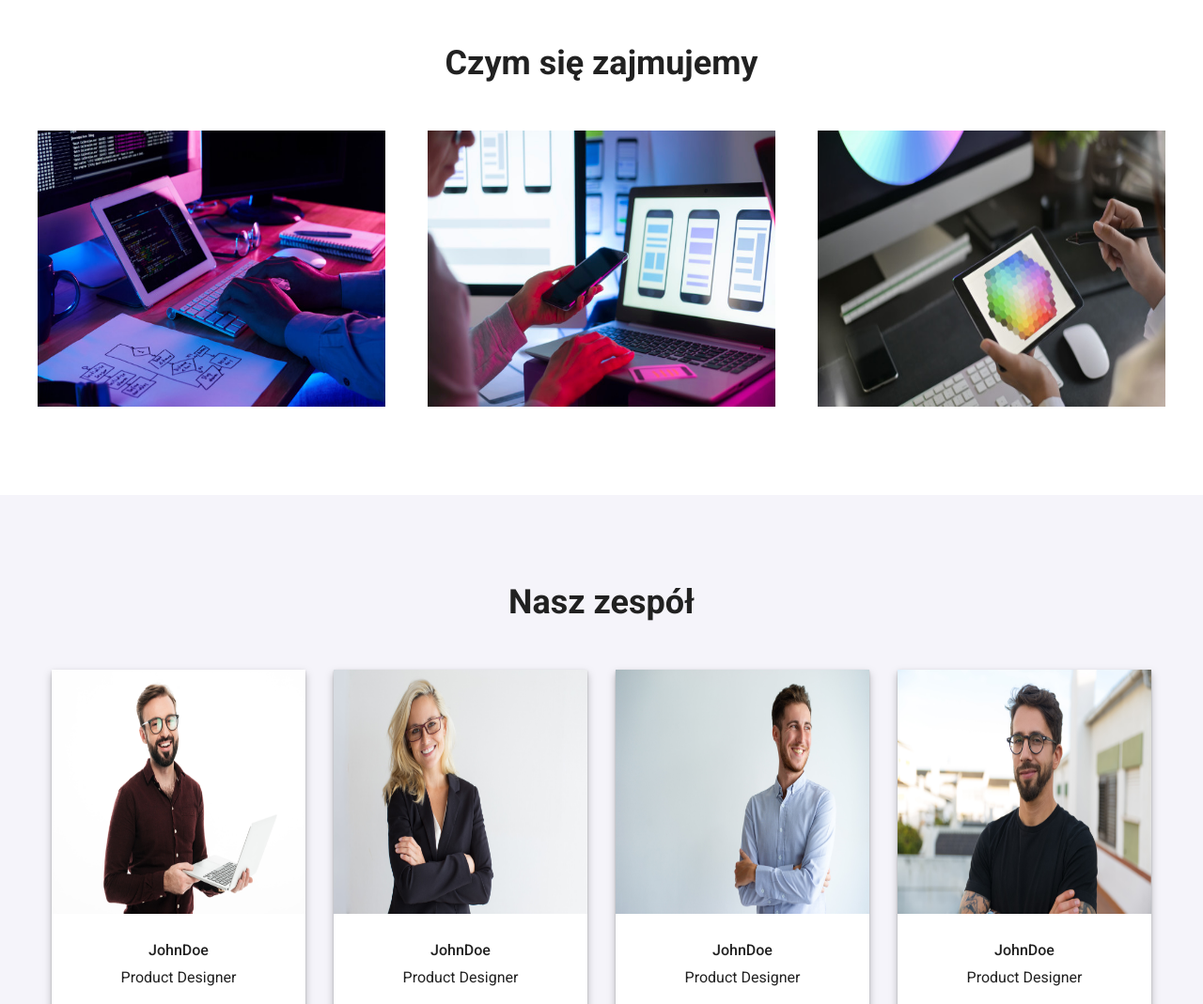
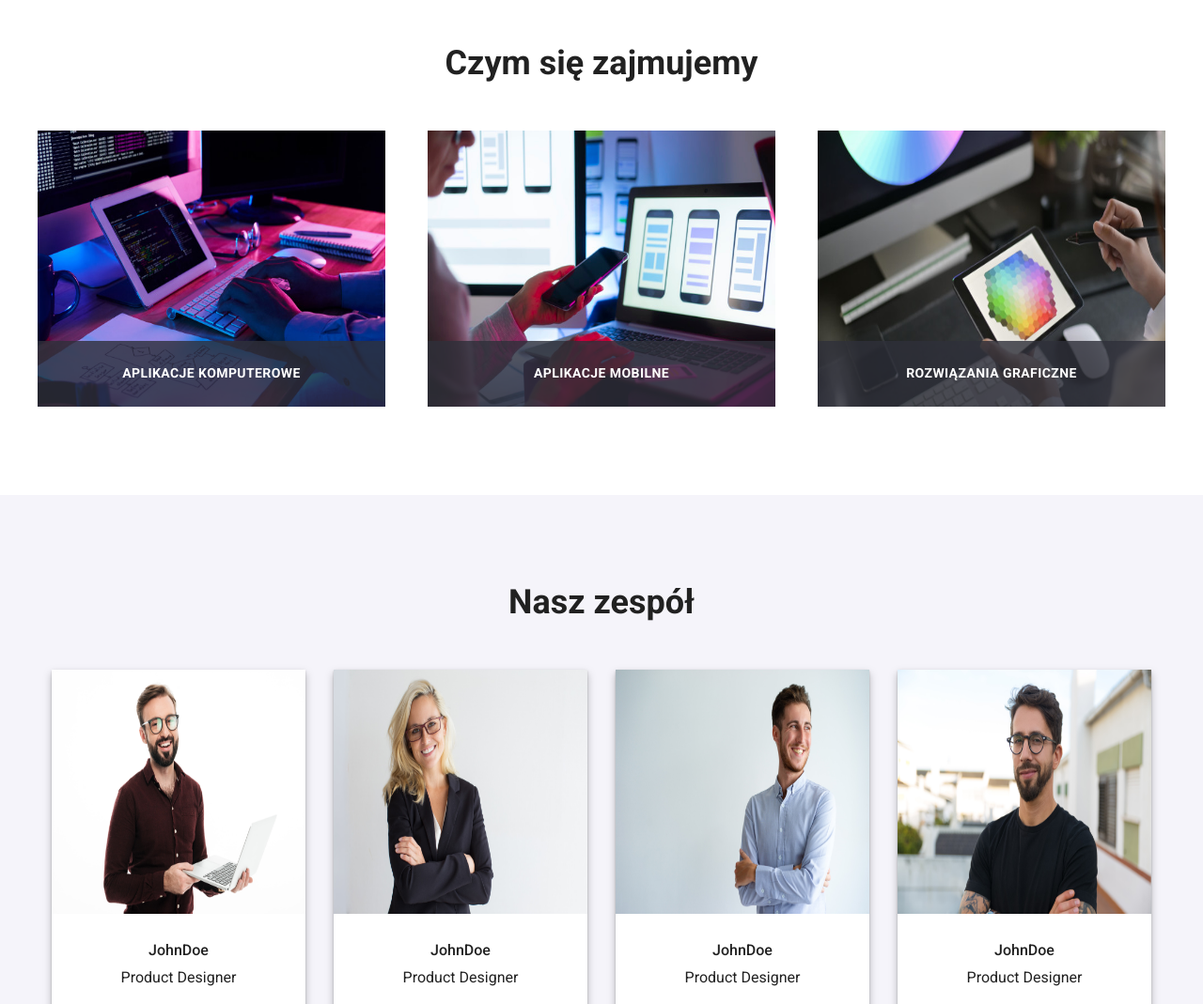
Before and after one commit to Apriluk91/goit-markup-hw-05, a plain HTML site: page index.html in a window 1280 px wide. Shown: the part 1060-2129 px from the top of the page at 94% size. Drawn offline with Linux system fonts and the light colour scheme.

Commit message:
C3 - done

```diff
--- a/css/styles.css
+++ b/css/styles.css
@@ -214,13 +214,34 @@ img {
   margin-right: 0px;
 }
 
-.czym-list {
+.whatwedo-list {
   list-style-type: none;
   display: flex;
   justify-content: space-between;
   flex-wrap: nowrap;
   gap: 30px;
   padding-left: 0;
+  position: relative;
+}
+.wwd-list {
+  position: relative;
+}
+
+.wwd-list > .wwd-list-text {
+  font-weight: 700;
+  font-size: 14px;
+  line-height: 1.14;
+  letter-spacing: 0.03em;
+  text-transform: uppercase;
+  color: var(--snow);
+  position: absolute;
+  bottom: 0;
+  width: 100%;
+  height: 70px;
+  display: flex;
+  align-items: center;
+  justify-content: center;
+  background-color: rgba(47, 48, 58, 0.8);
 }
 
 .h1-studio {
--- a/index.html
+++ b/index.html
@@ -117,30 +117,33 @@
       <section class="section">
         <div class="container">
           <h3 class="h3-studio">Czym się zajmujemy</h3>
-          <ul class="czym-list">
-            <li>
+          <ul class="whatwedo-list">
+            <li class="wwd-list">
               <img
                 src="images/tablet.jpg"
                 alt="Tworzenie stron internetowych"
                 width="370"
                 height="294"
               />
+              <p class="wwd-list-text">Aplikacje komputerowe</p>
             </li>
-            <li>
+            <li class="wwd-list">
               <img
                 src="images/phones.jpg"
                 alt="Tworzenie aplikacji mobilnych"
                 width="370"
                 height="294"
               />
+              <p class="wwd-list-text">Aplikacje mobilne</p>
             </li>
-            <li>
+            <li class="wwd-list">
               <img
                 src="images/graphic.jpg"
                 alt="Tworzenie grafik"
                 width="370"
                 height="294"
               />
+              <p class="wwd-list-text">Rozwiązania graficzne</p>
             </li>
           </ul>
         </div>
@@ -264,7 +267,7 @@
                     <a class="team-link" href="/"
                       ><svg width="20" height="20">
                         <use
-                          href="./images/icons.svg#icon-facebook-1""
+                          href="./images/icons.svg#icon-facebook-1"
                         ></use></svg></a>
                   </li>
                   <li class="tl-icon-box">
```
